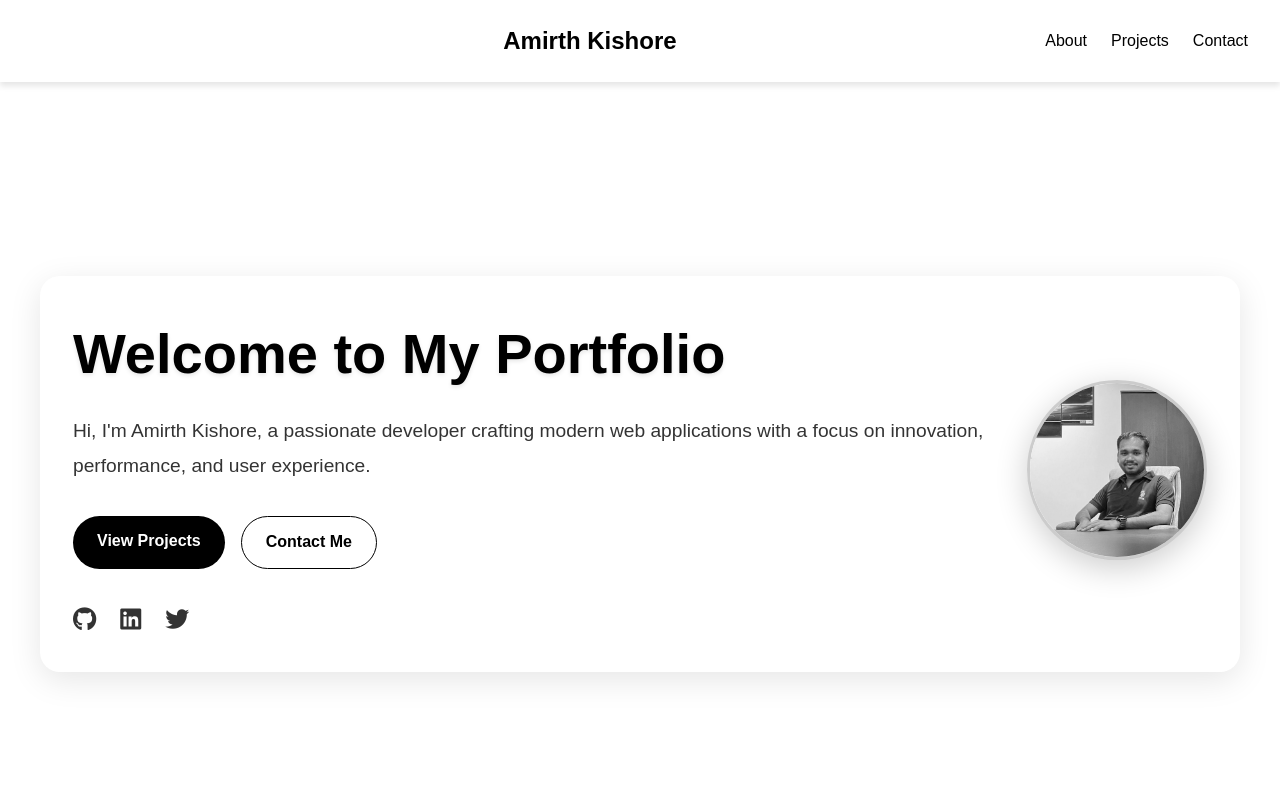
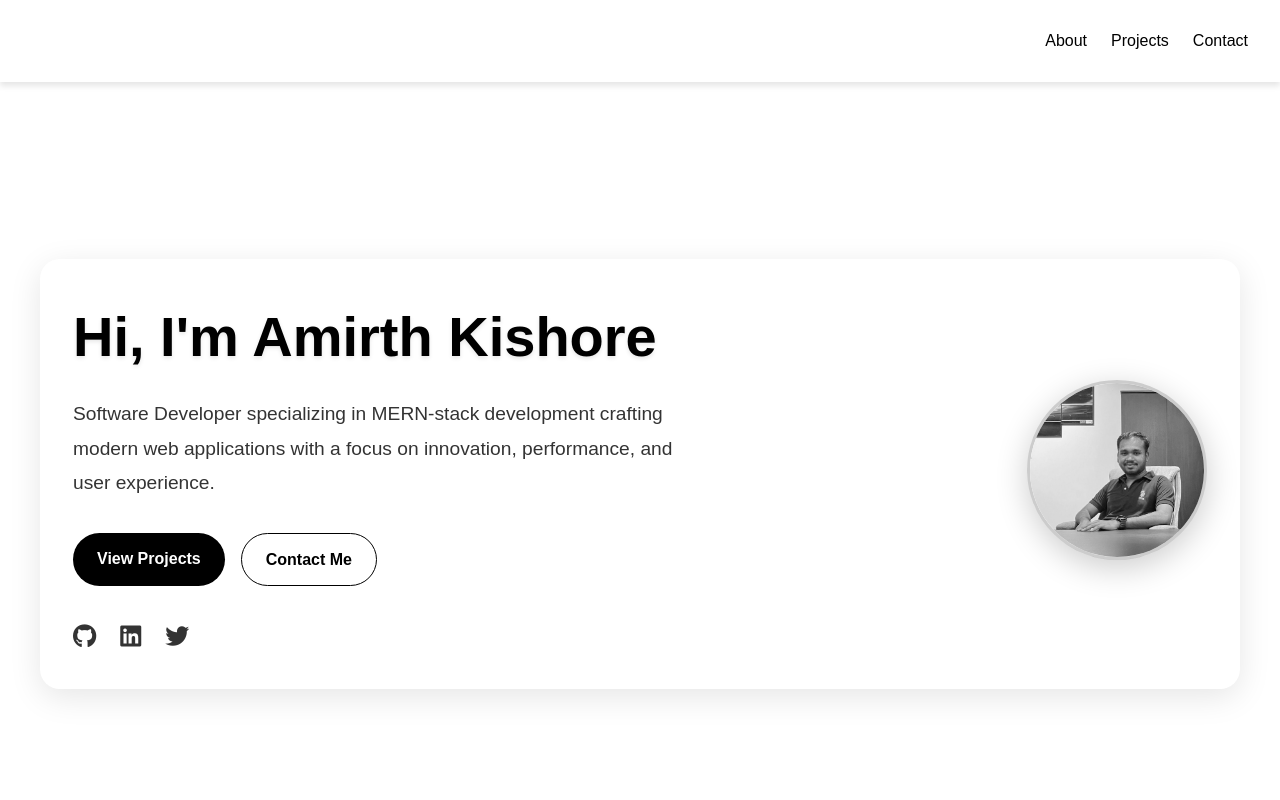
Before and after one commit to amirthkishore/amirthkishore.github.io, a Next.js app: page / in a window 1280 px wide. Shown: the top 800 px of the page. Built offline with nearby package versions, Linux system fonts and the light colour scheme.

Commit message:
small changes

```diff
--- a/src/app/layout.tsx
+++ b/src/app/layout.tsx
@@ -38,7 +38,7 @@ export default function RootLayout({ children }: { children: React.ReactNode })
             alt="ak"
             style={{ height: '50px', borderRadius: '50%' }}
           />
-          <h1 style={{ fontSize: '1.5rem', fontWeight: 'bold', margin: 0 }}>Amirth Kishore</h1>
+          {/* <h1 style={{ fontSize: '1.5rem', fontWeight: 'bold', margin: 0 }}>Amirth Kishore</h1> */}
           <nav style={{ display: isMenuOpen ? 'block' : undefined }}>
             <ul style={{
               display: 'flex',
--- a/src/components/Hero.module.css
+++ b/src/components/Hero.module.css
@@ -46,6 +46,7 @@
   line-height: 1.8;
   margin-bottom: 2rem;
   color: var(--gray-800);
+  max-width: 600px;
 }
 
 .buttonGroup {
--- a/src/components/Hero.tsx
+++ b/src/components/Hero.tsx
@@ -1,7 +1,7 @@
 "use client";
 
+import styles from './Hero.module.css';
 import ParticleBackground from './ParticleBackground';
-import styles from './Hero.module.css';
 
 export default function Hero() {
   const basePath = process.env.NODE_ENV === 'production' ? '/amirthkishore.github.io' : '';
@@ -13,10 +13,10 @@ export default function Hero() {
         <div className={styles.container}>
           <div className={styles.content}>
             <h1 className={styles.title}>
-              Welcome to My Portfolio
+              Hi, I'm Amirth Kishore
             </h1>
             <p className={styles.description}>
-              Hi, I'm Amirth Kishore, a passionate developer crafting modern web applications with a focus on innovation, performance, and user experience.
+              Software Developer specializing in MERN-stack development crafting modern web applications with a focus on innovation, performance, and user experience.
             </p>
             <div className={styles.buttonGroup}>
               <a href="#projects" className={styles.primaryButton}>
```
